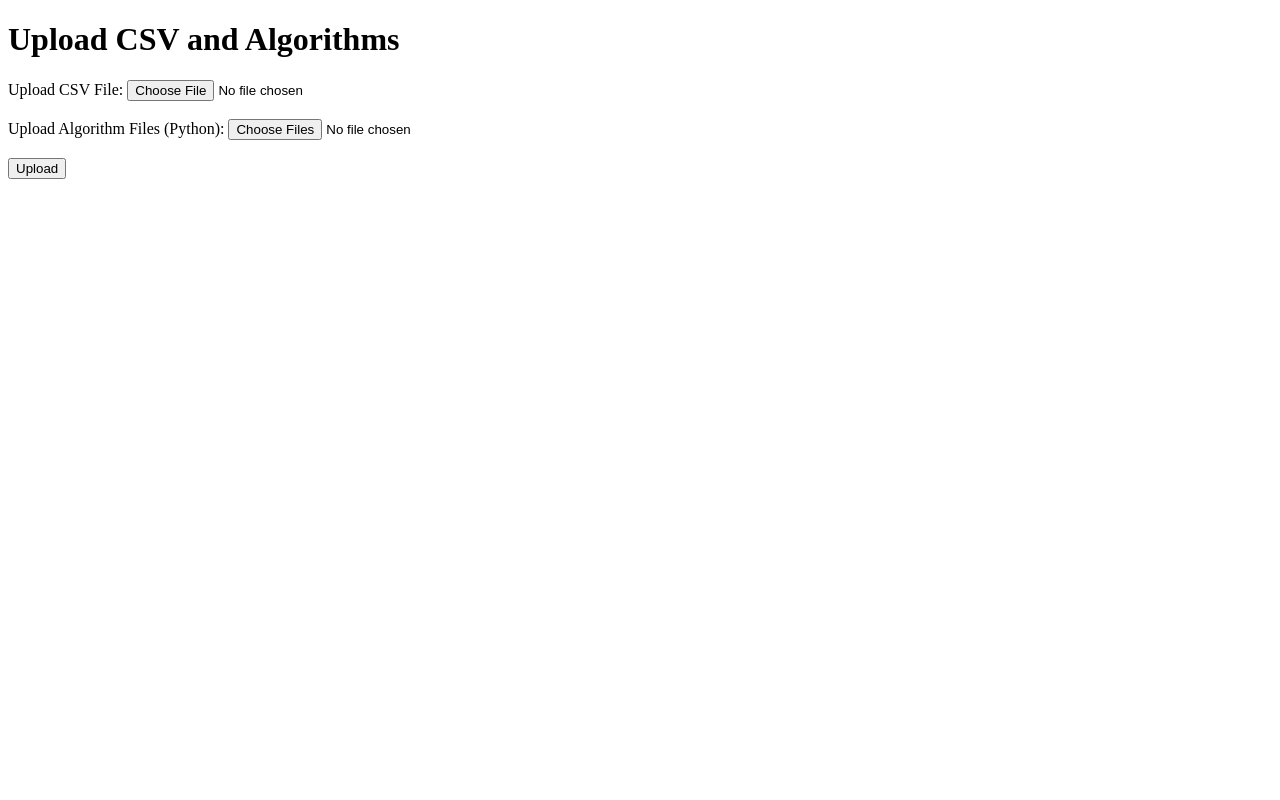
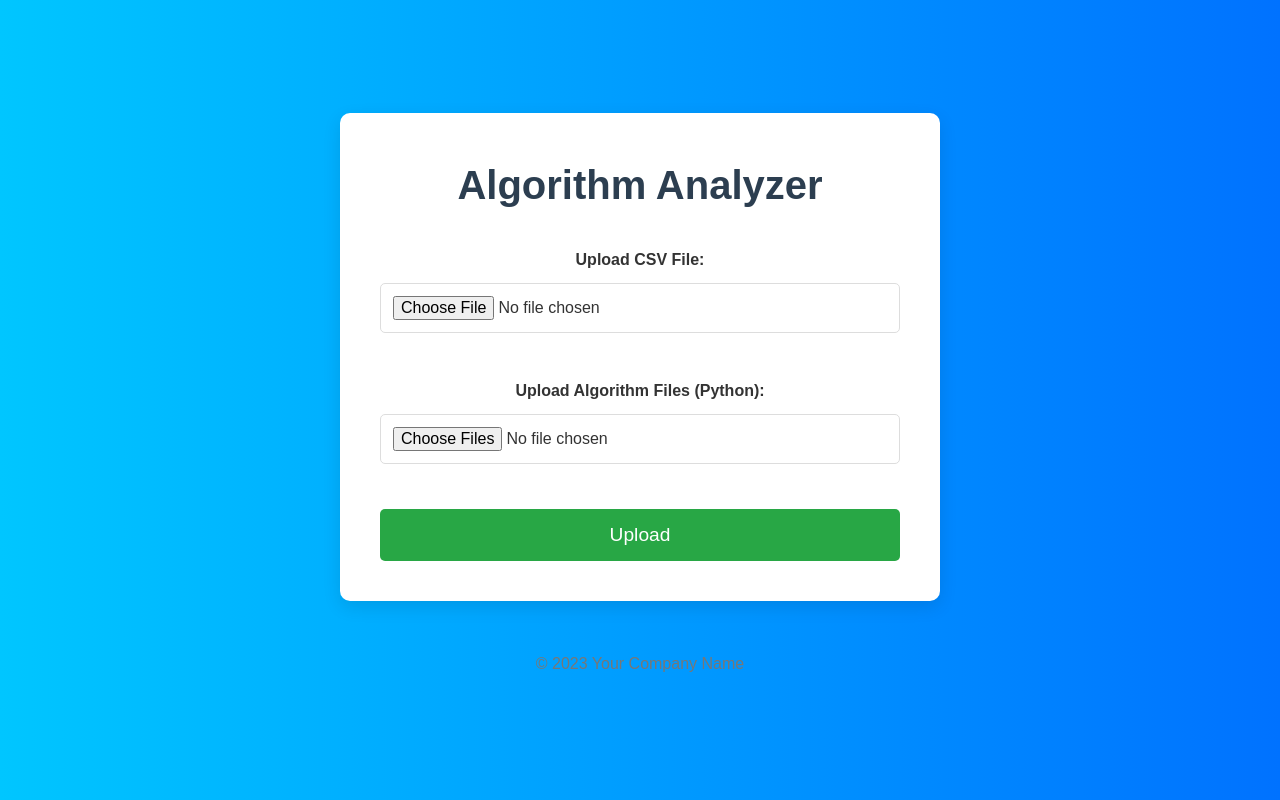
Before and after one commit to SKT521/Algorithm-Analyzer, a Flask app: page / in a window 1280 px wide. Run offline with Flask 3, Linux system fonts and the light colour scheme.

Commit message:
Added css and fixed graph displaying

```diff
--- a/main.py
+++ b/main.py
@@ -1,4 +1,91 @@
-from flask import Flask, render_template, request
+
+# @app.route('/upload', methods=['POST'])
+# def upload_files():
+#     print("Upload route reached")
+#     csv_file = request.files['csv_file']
+#     algorithm_files = request.files.getlist('algorithm_files')
+
+#     if not csv_file or not algorithm_files:
+#         return "No files uploaded.", 400
+
+#     # Save the CSV file
+#     csv_path = os.path.join(app.config['UPLOAD_FOLDER'], csv_file.filename)
+#     csv_file.save(csv_path)
+
+#     results = []
+#     for algorithm_file in algorithm_files:
+#         algorithm_path = os.path.join(app.config['UPLOAD_FOLDER'], algorithm_file.filename)
+#         algorithm_file.save(algorithm_path)
+
+#         # Import the algorithm file as a module
+#         spec = importlib.util.spec_from_file_location("algorithm_module", algorithm_path)
+#         algorithm_module = importlib.util.module_from_spec(spec)
+#         spec.loader.exec_module(algorithm_module)
+
+#         df = pd.read_csv(csv_path)
+#         result = algorithm_module.run(df)
+#         results.append(result)
+
+#     return render_template('results.html', results=results)
+
+# from flask import Flask, render_template, request, send_from_directory
+# import pandas as pd
+# import os
+# import importlib.util
+
+# app = Flask(__name__)
+# app.config['UPLOAD_FOLDER'] = 'uploads/'
+
+# # Ensure the uploads directory exists
+# if not os.path.exists(app.config['UPLOAD_FOLDER']):
+#     os.makedirs(app.config['UPLOAD_FOLDER'])
+
+# @app.route('/')
+# def index():
+#     return render_template('index.html')
+
+
+
+# @app.route('/upload', methods=['POST'])
+# def upload_files():
+#     print("Upload route reached")
+#     csv_file = request.files['csv_file']
+#     algorithm_files = request.files.getlist('algorithm_files')
+
+#     if not csv_file or not algorithm_files:
+#         return "No files uploaded.", 400
+
+#     # Save the CSV file
+#     csv_path = os.path.join(app.config['UPLOAD_FOLDER'], csv_file.filename)
+#     csv_file.save(csv_path)
+
+#     results = []
+#     for algorithm_file in algorithm_files:
+#         algorithm_path = os.path.join(app.config['UPLOAD_FOLDER'], algorithm_file.filename)
+#         algorithm_file.save(algorithm_path)
+
+#         # Import the algorithm file as a module
+#         spec = importlib.util.spec_from_file_location("algorithm_module", algorithm_path)
+#         algorithm_module = importlib.util.module_from_spec(spec)
+#         spec.loader.exec_module(algorithm_module)
+
+#         # Load the CSV data and run the algorithm
+#         df = pd.read_csv(csv_path)
+#         graph_path = algorithm_module.run(df)  # Get the path to the generated graph
+#         results.append(graph_path)  # Store the path to the graph in the results list
+
+#     # Pass the list of graph paths to the template
+#     return render_template('results.html', results=results)
+
+# @app.route('/uploads/<filename>')
+# def uploaded_file(filename):
+#     return send_from_directory(app.config['UPLOAD_FOLDER'], filename)
+
+# if __name__ == "__main__":
+#     app.run(host="0.0.0.0", port=5000, debug=True)
+
+
+from flask import Flask, render_template, request, send_from_directory
 import pandas as pd
 import os
 import importlib.util
@@ -37,11 +124,18 @@ def upload_files():
         algorithm_module = importlib.util.module_from_spec(spec)
         spec.loader.exec_module(algorithm_module)
 
+        # Load the CSV data and run the algorithm
         df = pd.read_csv(csv_path)
-        result = algorithm_module.run(df)
-        results.append(result)
+        graph_path = os.path.join(app.config['UPLOAD_FOLDER'], algorithm_module.run(df).replace(app.config['UPLOAD_FOLDER'], '').strip(os.path.sep))
+        print(f"Generated graph path: {graph_path}")
+        results.append(graph_path)  # Store the path to the graph in the results list
 
+    # Pass the list of graph paths to the template
     return render_template('results.html', results=results)
+
+@app.route('/uploads/<filename>')
+def uploaded_file(filename):
+    return send_from_directory(app.config['UPLOAD_FOLDER'], filename)
 
 if __name__ == "__main__":
     app.run(host="0.0.0.0", port=5000, debug=True)
--- a/static/style/index.css
+++ b/static/style/index.css
@@ -1,68 +1,111 @@
-body {
+/* General Reset and Basic Styles */
+* {
     margin: 0;
     padding: 0;
     box-sizing: border-box;
-    font-family: Arial, sans-serif;
-    background-color: #1d3557; /* Dark blue background */
+}
+
+body {
+    font-family: 'Arial', sans-serif;
+    background: linear-gradient(to right, #00c6ff, #0072ff); /* Gradient Background */
+    color: #333;
+    line-height: 1.6;
+    padding: 0;
+    height: 100vh; /* Full height */
+    display: flex;
+    justify-content: center;
+    align-items: center;
+    flex-direction: column; /* Ensures content is stacked vertically */
 }
 
 .container {
-    width: 600px;
-    margin: 100px auto;
-    padding: 20px;
-    background-color: #457b9d; /* Lighter blue */
+    background-color: #fff;
+    padding: 40px;
     border-radius: 10px;
-    box-shadow: 0 4px 8px rgba(0, 0, 0, 0.2);
+    box-shadow: 0 6px 18px rgba(0, 0, 0, 0.1);
+    width: 100%;
+    max-width: 600px;
     text-align: center;
 }
 
-.title {
-    font-size: 28px;
-    color: #f1faee; /* Light color */
-    margin-bottom: 20px;
+/* Heading for the central box */
+.container h1 {
+    font-size: 2.5rem;
+    margin-bottom: 30px;
+    color: #2c3e50;
 }
 
-.upload-section {
-    margin-bottom: 20px;
+/* Form Styling */
+form {
+    width: 100%;
 }
 
-.upload-btn {
-    background-color: #2a9d8f; /* Green */
-    color: white;
-    border: none;
-    padding: 10px 20px;
-    font-size: 16px;
-    cursor: pointer;
-    border-radius: 5px;
+form label {
+    display: block;
+    margin-bottom: 10px;
+    font-weight: bold;
+    color: #333;
 }
 
-.upload-btn:hover {
-    background-color: #21867a; /* Darker green */
+form input[type="file"] {
+    width: 100%;
+    padding: 12px;
+    margin-bottom: 20px;
+    border-radius: 5px;
+    border: 1px solid #ddd;
+    font-size: 1rem;
+    box-sizing: border-box;
 }
 
-.algorithm-selection {
-    text-align: left;
-    margin: 20px 0;
+form input[type="submit"] {
+    background-color: #28a745; /* Green button */
+    color: #fff;
+    padding: 15px 20px;
+    border: none;
+    border-radius: 5px;
+    font-size: 1.2rem;
+    cursor: pointer;
+    width: 100%;
+    transition: background-color 0.3s;
 }
 
-.algorithm-selection label {
-    display: block;
-    font-size: 18px;
-    color: #f1faee;
-    margin-bottom: 10px;
+form input[type="submit"]:hover {
+    background-color: #218838; /* Darker green on hover */
 }
 
-.generate-btn {
-    background-color: #264653; /* Dark teal */
-    color: white;
-    border: none;
-    padding: 10px 20px;
-    font-size: 16px;
-    cursor: pointer;
-    border-radius: 5px;
-    margin-top: 20px;
+/* Footer Styling */
+footer {
+    text-align: center;
+    margin-top: 40px;
+    color: #777;
+    font-size: 1rem;
+    position: relative;
+    bottom: 0;
+    width: 100%;
 }
 
-.generate-btn:hover {
-    background-color: #1f3d4f; /* Darker teal */
+footer p {
+    font-size: 1rem;
+    margin: 10px 0;
 }
+
+/* Responsive Design */
+@media (max-width: 768px) {
+    .container {
+        width: 90%;
+    }
+
+    form input[type="submit"] {
+        font-size: 1.1rem;
+    }
+}
+
+@media (max-width: 480px) {
+    .container h1 {
+        font-size: 2rem;
+    }
+
+    form input[type="submit"] {
+        font-size: 1rem;
+    }
+}
--- a/templates/index.html
+++ b/templates/index.html
@@ -4,15 +4,24 @@
     <meta charset="UTF-8">
     <meta name="viewport" content="width=device-width, initial-scale=1.0">
     <title>Upload Files</title>
+    <link rel="stylesheet" href="../static/style/index.css"> <!-- Link to your CSS file -->
 </head>
 <body>
-    <h1>Upload CSV and Algorithms</h1>
+    <div class="container">
+        <h1>Algorithm Analyzer</h1>
         <form action="/upload" method="post" enctype="multipart/form-data">
             <label for="csv_file">Upload CSV File:</label>
             <input type="file" name="csv_file" required><br><br>
+
             <label for="algorithm_files">Upload Algorithm Files (Python):</label>
             <input type="file" name="algorithm_files" multiple required><br><br>
+
             <input type="submit" value="Upload">
         </form>
+    </div>
+
+    <footer>
+        <p>&copy; 2023 Your Company Name</p>
+    </footer>
 </body>
 </html>
```
Also changed, not shown: algorithm1.py (+20 -6 lines), static/style/result.css (added, +97 -0 lines), templates/results.html (+24 -8 lines), static/images/algorithm1_result.png, static/images/algorithm2_result.png. Lines whose indentation alone changed are shown as unchanged.
